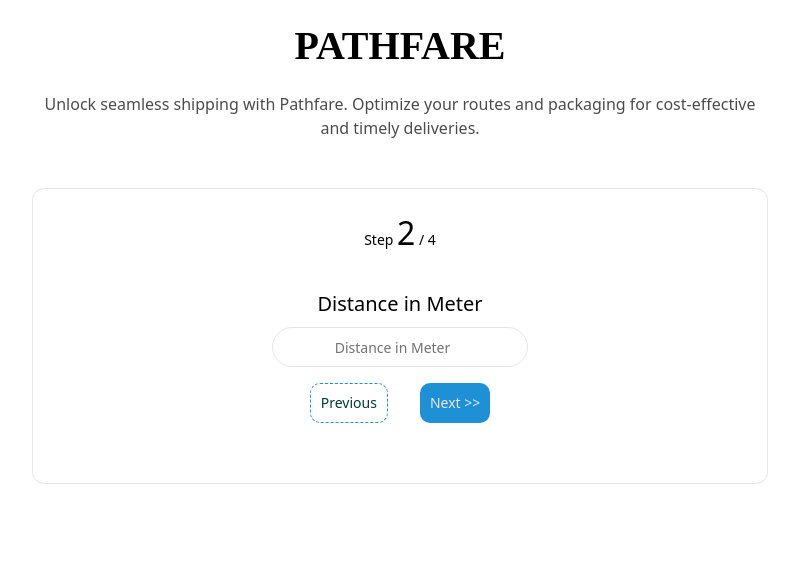
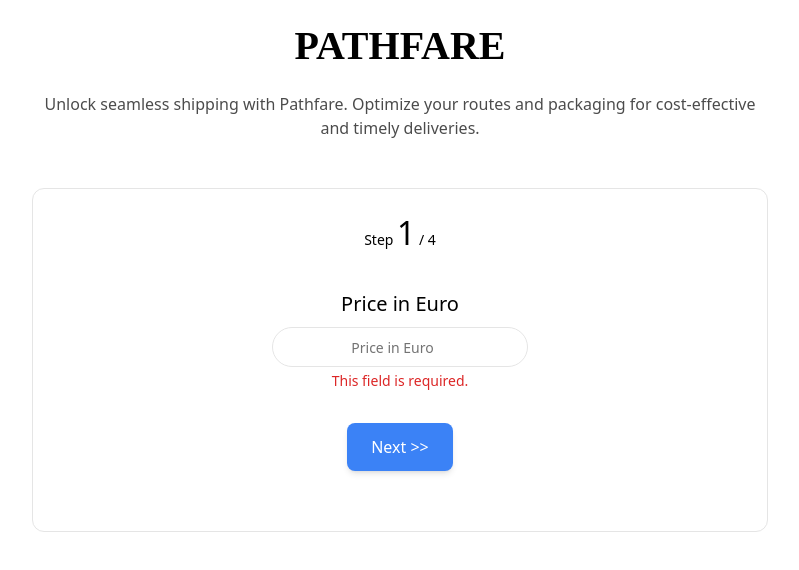
Before and after one commit to shepherd-06/PATHFARE, a Next.js app: page / in a window 1280 px wide. Both pictures are taken after a click on the button "Next >>". Shown: the top 570 px of the page, without its empty margins (240-1039 px from the left). Built offline with nearby package versions, Linux system fonts and the light colour scheme.

Commit message:
feat: add multi-step delivery form with input validation and 1-hour future datetime logic

```diff
--- a/src/app/page.tsx
+++ b/src/app/page.tsx
@@ -20,6 +20,7 @@
   transitionDirection: string;
   showForm: boolean;
   currentDate: Date;
+  errors: { [key: number]: string };
 }
 
 export default class Home extends Component<{}, State> {
@@ -36,15 +37,32 @@
       transitionDirection: 'slide-in-right',
       showForm: true,
       currentDate: new Date(),
+      errors: {},
     };
     this.stepRef = createRef();
   }
 
+  getNextHourDate = () => {
+    const now = new Date();
+    now.setTime(now.getTime() + 60 * 60 * 1000); // add 60 minutes
+    return now;
+  };
+
+
   componentDidMount() {
+    const nextHour = this.getNextHourDate();
+    this.setState({
+      currentDate: nextHour,
+      inputValues: {
+        4: `${nextHour.toISOString().split('T')[0]} ${nextHour.toTimeString().slice(0, 5)}`
+      }
+    });
+
     this.intervalId = setInterval(() => {
       this.setState({ currentDate: new Date() });
     }, 1000);
   }
+
 
   componentDidUpdate(_prevProps: {}, prevState: State) {
     if (this.state.transitionDirection !== '' && prevState.transitionDirection !== this.state.transitionDirection) {
@@ -59,21 +77,60 @@
   }
 
   handleInputChange = (e: React.ChangeEvent<HTMLInputElement>) => {
-    const { currentStep, inputValues } = this.state;
+    const { currentStep, inputValues, errors } = this.state;
     const value = e.target.value;
 
+    let valid = false;
     if (currentStep !== 3) {
-      if (/^\d*\.?\d*$/.test(value)) {
-        this.setState({ inputValues: { ...inputValues, [currentStep]: value } });
+      valid = /^\d*\.?\d*$/.test(value);
+    } else {
+      valid = /^\d+$/.test(value);
     }
-    } else {
-      if (/^\d+$/.test(value)) {
-        this.setState({ inputValues: { ...inputValues, [currentStep]: value } });
-      }
+
+    if (valid) {
+      this.setState({
+        inputValues: { ...inputValues, [currentStep]: value },
+        errors: { ...errors, [currentStep]: '' },
+      });
     }
   };
 
+  validateStep = () => {
+    const { currentStep, inputValues, errors } = this.state;
+
+    if (currentStep === 4) {
+      const value = inputValues[4];
+      const [dateStr, timeStr] = value?.split(' ') || [];
+
+      if (!dateStr || !timeStr) {
+        this.setState({ errors: { ...errors, [4]: 'Please select both date and time.' } });
+        return false;
+      }
+
+      const selected = new Date(`${dateStr}T${timeStr}`);
+      const now = new Date();
+
+      if (isNaN(selected.getTime()) || selected < now) {
+        this.setState({ errors: { ...errors, [4]: 'Delivery time cannot be in the past.' } });
+        return false;
+      }
+
+      return true;
+    }
+
+    const currentValue = inputValues[currentStep];
+    if (!currentValue || currentValue.trim() === '') {
+      this.setState({ errors: { ...errors, [currentStep]: 'This field is required.' } });
+      return false;
+    }
+
+    return true;
+  };
+
+
   handleNext = () => {
+    if (!this.validateStep()) return;
+
     const { currentStep, inputValues } = this.state;
     if (currentStep < steps.length) {
       this.setState({
@@ -127,8 +184,24 @@
     });
   };
 
+  resetToNextHour = () => {
+    const nextHour = this.getNextHourDate();
+    this.setState({
+      currentStep: 1,
+      inputValues: {
+        4: `${nextHour.toISOString().split('T')[0]} ${nextHour.toTimeString().slice(0, 5)}`
+      },
+      total: null,
+      showConfetti: false,
+      transitionDirection: 'slide-in-right',
+      showForm: true,
+      errors: {},
+      currentDate: nextHour,
+    });
+  };
+
   render() {
-    const { currentStep, inputValues, total, showConfetti, transitionDirection, showForm, currentDate } = this.state;
+    const { currentStep, inputValues, total, showConfetti, transitionDirection, showForm, currentDate, errors } = this.state;
 
     return (
       <div className="container mx-auto p-4 max-w-3xl text-center">
@@ -159,13 +232,15 @@
                         <label className="block text-sm font-medium text-gray-700">Select Date</label>
                         <input
                           type="date"
-                          defaultValue={this.state.currentDate.toISOString().split('T')[0]} // 'YYYY-MM-DD'
+                          min={this.state.currentDate.toISOString().split('T')[0]}
+                          defaultValue={this.state.currentDate.toISOString().split('T')[0]}
                           onChange={(e) =>
                             this.setState({
                               inputValues: {
                                 ...inputValues,
                                 [4]: `${e.target.value} ${inputValues[4]?.split(' ')[1] || this.formatTime(currentDate)}`
-                              }
+                              },
+                              errors: { ...errors, [4]: '' }
                             })
                           }
                           className="rounded-md p-2 border mt-1 text-center"
@@ -175,20 +250,23 @@
                         <label className="block text-sm font-medium text-gray-700">Select Time</label>
                         <input
                           type="time"
-                          defaultValue={this.state.currentDate.toTimeString().slice(0, 5)} // 'HH:MM'
+                          min={this.state.currentDate.toTimeString().slice(0, 5)}
                           onChange={(e) =>
                             this.setState({
                               inputValues: {
                                 ...inputValues,
                                 [4]: `${inputValues[4]?.split(' ')[0] || this.state.currentDate.toISOString().split('T')[0]} ${e.target.value}`
-                              }
+                              },
+                              errors: { ...errors, [4]: '' }
                             })
                           }
                           className="rounded-md p-2 border mt-1 text-center"
                         />
                       </div>
+                      {errors[4] && <p className="text-red-600 text-sm mt-2">{errors[4]}</p>}
                     </div>
                   ) : (
+                    <div>
                       <Input
                         type={steps[currentStep - 1].type}
                         placeholder={steps[currentStep - 1].label}
@@ -197,31 +275,26 @@
                         className="rounded-full bg-secondary/50 text-center mx-auto w-64"
                         required
                       />
+                      {errors[currentStep] && <p className="text-red-600 text-sm mt-1">{errors[currentStep]}</p>}
+                    </div>
                   )}
 
-
-                  <div className="flex justify-center gap-8 mt-4">
+                  <div className="flex justify-center gap-8 mt-8">
                     {currentStep > 1 && (
-                      <Button onClick={this.handlePrevious} style={{
-                        borderRadius: "10px",
-                        color: "#003B36",
-                        border: "1px dashed #1E91D6",
-                        paddingLeft: "10px",
-                        paddingRight: "10px"
-                      }}>
+                      <button
+                        onClick={this.handlePrevious}
+                        className="px-6 py-3 rounded-lg border border-blue-500 text-blue-900 hover:bg-blue-50 shadow-md"
+                      >
                         Previous
-                      </Button>
+                      </button>
                     )}
                     {currentStep <= steps.length && (
-                      <Button onClick={this.handleNext} style={{
-                        background: "#1E91D6",
-                        borderRadius: "10px",
-                        color: "#ECE5F0",
-                        paddingLeft: "10px",
-                        paddingRight: "10px"
-                      }}>
-                        {currentStep === steps.length ? 'Calculate Total' : 'Next >>'}
-                      </Button>
+                      <button
+                        onClick={this.handleNext}
+                        className="px-6 py-3 rounded-lg bg-blue-500 text-white hover:bg-blue-600 shadow-md"
+                      >
+                        {currentStep === steps.length ? 'Calculate' : 'Next >>'}
+                      </button>
                     )}
                   </div>
                 </div>
@@ -231,15 +304,31 @@
         )}
 
         {!showForm && total !== null && (
-          <div className="mt-12">
-            <div className="text-4xl font-bold mt-6 text-primary">Total: €{total.toFixed(2)}</div>
-            {Object.entries(inputValues).map(([step, value]) => (
-              <div key={step} className="mt-2">
-                Step {step}: {value}
+          <div className="mt-12 text-center">
+            <div className="text-3xl font-semibold text-text mb-6">
+              Your Total is <span className="text-primary text-5xl font-bold">€{total.toFixed(2)}</span>
             </div>
-            ))}
+            <p className="text-lg text-text mb-2">
+              You have <span className="text-primary font-medium">{inputValues[3]}</span> items in your cart,
+              totaling <span className="text-primary font-medium">€{inputValues[1]}</span>.
+            </p>
+            <p className="text-lg text-text mb-2">
+              It will be delivered at <span className="text-primary font-medium">{inputValues[4]?.split(' ')[1]}</span>
+              on <span className="text-primary font-medium">{this.formatDate(new Date(inputValues[4]?.split(' ')[0]))}</span>.
+            </p>
+            <p className="text-lg text-text mb-6">
+              Delivery distance is <span className="text-primary font-medium">{inputValues[2]}</span> meters.
+            </p>
+
+            <button
+              className="px-8 py-4 bg-blue-500 hover:bg-blue-600 text-white text-xl rounded-xl shadow-md"
+              onClick={this.resetToNextHour}
+            >
+              START AGAIN
+            </button>
           </div>
         )}
+
       </div>
     );
   }
```
Lines whose indentation alone changed are shown as unchanged.
